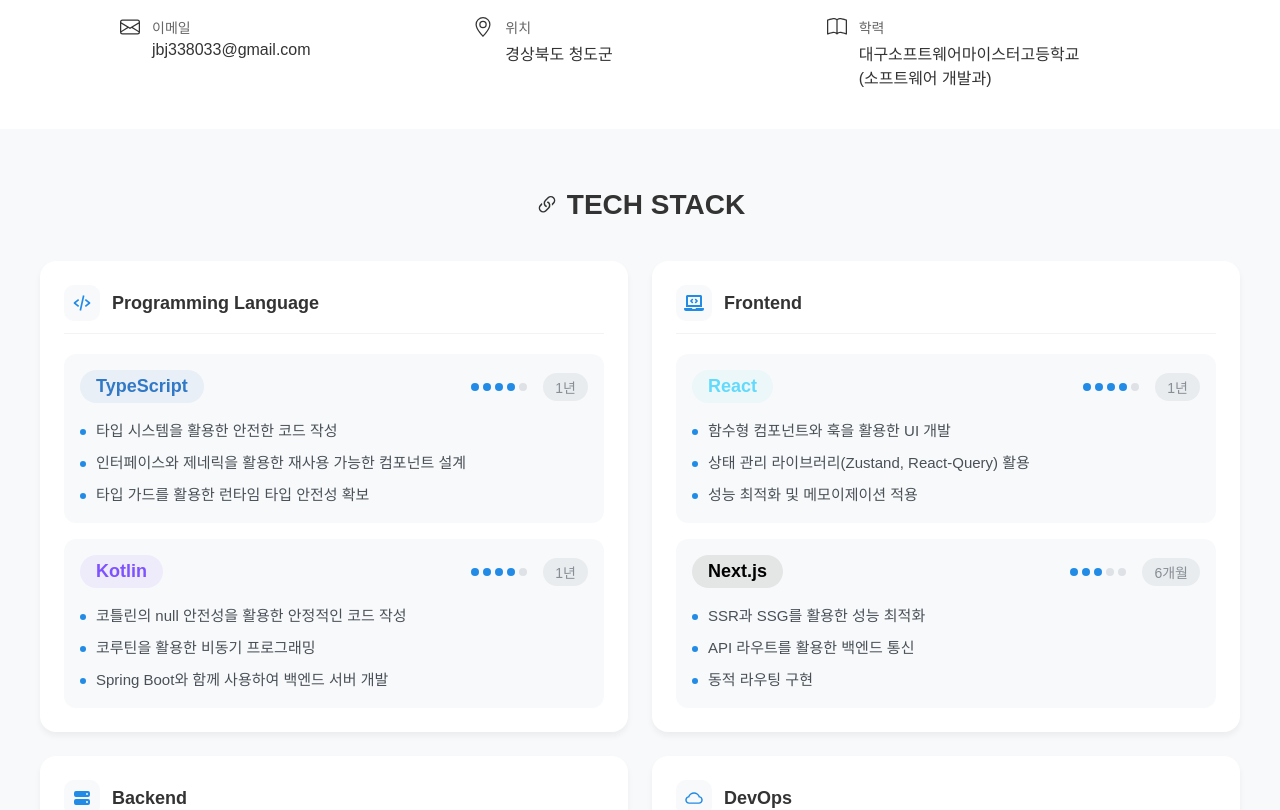
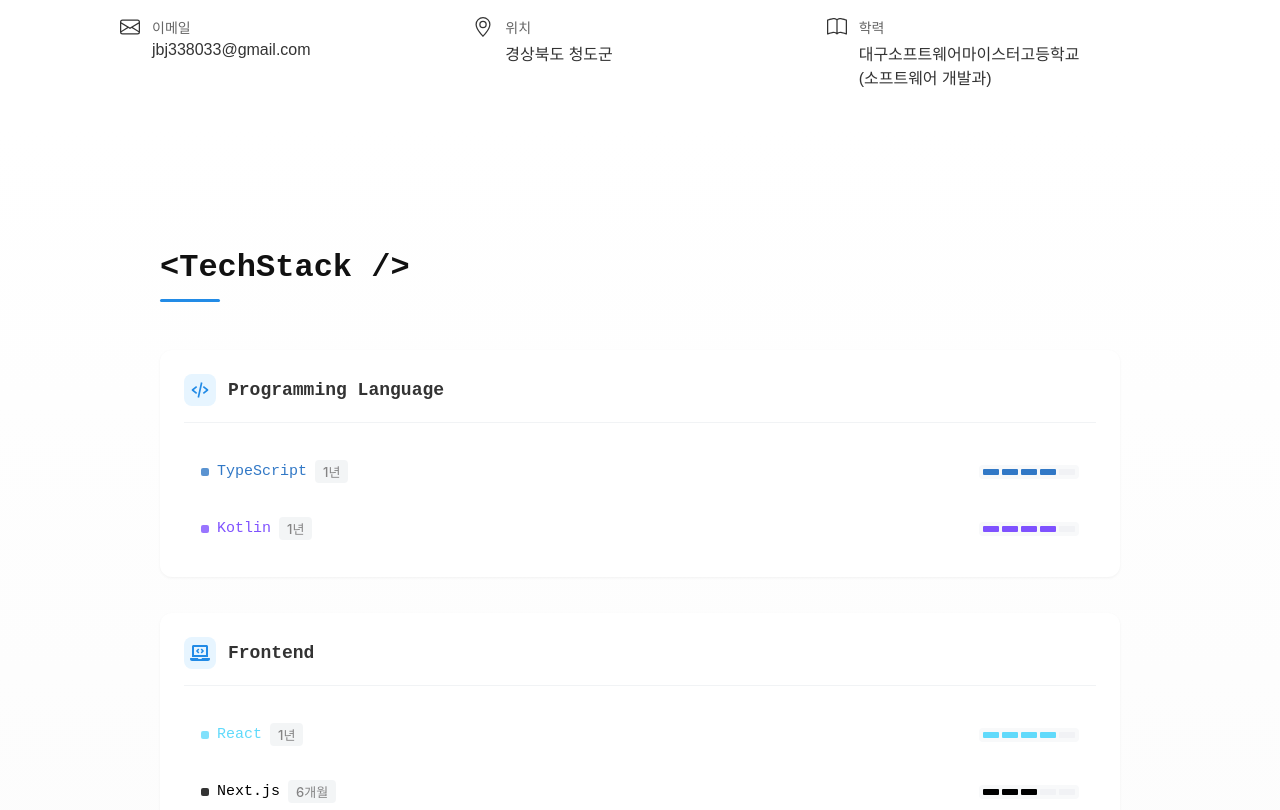
Before and after one commit to jbj338033/portfolio, a React (Vite) app: page / in a window 1280 px wide. Shown: the part 980-1790 px from the top of the page. Built offline with nearby package versions, Linux system fonts and the light colour scheme; a web font is replaced by a local one.

Commit message:
feat: renewal tech stack design

```diff
--- a/src/components/home/TechStack/index.tsx
+++ b/src/components/home/TechStack/index.tsx
@@ -1,9 +1,9 @@
 import * as S from "./style";
-import { BsLink45Deg } from "react-icons/bs";
 import { BiCodeAlt } from "react-icons/bi";
 import { FaLaptopCode } from "react-icons/fa";
 import { HiServer } from "react-icons/hi";
 import { AiOutlineCloud } from "react-icons/ai";
+import { useState } from "react";
 
 interface TechItem {
   name: string;
@@ -130,12 +130,16 @@
 };
 
 const TechStack = () => {
+  const [selectedTech, setSelectedTech] = useState<string | null>(null);
+
+  const handleTechClick = (techName: string) => {
+    setSelectedTech(selectedTech === techName ? null : techName);
+  };
+
   return (
     <S.Container id="tech-stack">
-      <S.TitleWrapper>
-        <BsLink45Deg />
-        <S.Title>TECH STACK</S.Title>
-      </S.TitleWrapper>
+      <S.Inner>
+        <S.Title>&lt;TechStack /&gt;</S.Title>
 
         <S.Content>
           {Object.entries(TECH_STACK).map(([category, { icon, items }]) => (
@@ -147,30 +151,49 @@
 
               <S.TechList>
                 {items.map((tech) => (
-                <S.TechItem key={tech.name}>
-                  <S.TechHeader>
-                    <S.TechName color={tech.color}>{tech.name}</S.TechName>
-                    <S.TechInfo>
-                      <S.TechLevel>
+                  <S.TechItem
+                    key={tech.name}
+                    isSelected={selectedTech === tech.name}
+                  >
+                    <S.TechMain onClick={() => handleTechClick(tech.name)}>
+                      <S.TechLeft>
+                        <S.TechLabel color={tech.color}>
+                          {tech.name}
+                          <S.TechExp>{tech.experience}</S.TechExp>
+                        </S.TechLabel>
+                      </S.TechLeft>
+
+                      <S.TechRight>
+                        <S.LevelBar>
                           {[...Array(5)].map((_, i) => (
-                          <S.LevelDot key={i} $active={i < tech.level} />
+                            <S.LevelSegment
+                              key={i}
+                              isActive={i < tech.level}
+                              color={tech.color}
+                            />
                           ))}
-                      </S.TechLevel>
-                      <S.TechExperience>{tech.experience}</S.TechExperience>
-                    </S.TechInfo>
-                  </S.TechHeader>
+                        </S.LevelBar>
+                      </S.TechRight>
+                    </S.TechMain>
 
-                  <S.DescriptionList>
-                    {tech.description.map((desc, index) => (
-                      <S.DescriptionItem key={index}>{desc}</S.DescriptionItem>
+                    <S.TechDetails
+                      isVisible={selectedTech === tech.name}
+                      color={tech.color}
+                    >
+                      {tech.description.map((desc, idx) => (
+                        <S.DetailItem key={idx}>
+                          <S.DetailBullet color={tech.color} />
+                          {desc}
+                        </S.DetailItem>
                       ))}
-                  </S.DescriptionList>
+                    </S.TechDetails>
                   </S.TechItem>
                 ))}
               </S.TechList>
             </S.Category>
           ))}
         </S.Content>
+      </S.Inner>
     </S.Container>
   );
 };
--- a/src/components/home/TechStack/style.ts
+++ b/src/components/home/TechStack/style.ts
@@ -1,56 +1,63 @@
+// style.ts
 import styled from "@emotion/styled";
 
 export const Container = styled.section`
   width: 100%;
-  padding: 60px 20px;
-  background-color: #f8f9fa;
+  padding: 120px 0;
+  background: linear-gradient(to bottom, #ffffff, #fafafa);
+  border-bottom: 1px solid #eee;
 `;
 
-export const TitleWrapper = styled.div`
-  display: flex;
-  align-items: center;
-  justify-content: center;
-  gap: 8px;
-  margin-bottom: 40px;
+export const Inner = styled.div`
+  max-width: 1000px;
+  margin: 0 auto;
+  padding: 0 20px;
+`;
 
-  svg {
-    font-size: 24px;
-    color: #333;
+export const Title = styled.h2`
+  font-size: 32px;
+  font-weight: 800;
+  color: #111;
+  margin: 0 0 64px 0;
+  font-family: "Fira Code", monospace;
+  position: relative;
+
+  &:after {
+    content: "";
+    position: absolute;
+    bottom: -16px;
+    left: 0;
+    width: 60px;
+    height: 3px;
+    background: #228be6;
+    border-radius: 2px;
+  }
+
+  @media (max-width: 768px) {
+    font-size: 28px;
+    margin-bottom: 48px;
   }
 `;
 
-export const Title = styled.h2`
-  font-size: 28px;
-  font-weight: 700;
-  color: #333;
-`;
-
 export const Content = styled.div`
-  max-width: 1200px;
-  margin: 0 auto;
-  display: grid;
-  grid-template-columns: 1fr;
-  gap: 24px;
-
-  @media (min-width: 768px) {
-    grid-template-columns: repeat(2, 1fr);
-  }
+  display: flex;
+  flex-direction: column;
+  gap: 36px;
 `;
 
 export const Category = styled.div`
-  background: white;
-  border-radius: 16px;
+  border-radius: 12px;
+  background: #fff;
+  box-shadow: 0 1px 3px rgba(0, 0, 0, 0.05);
   padding: 24px;
-  box-shadow: 0 4px 6px rgba(0, 0, 0, 0.05);
-  height: fit-content;
 `;
 
 export const CategoryHeader = styled.div`
   display: flex;
   align-items: center;
   gap: 12px;
-  margin-bottom: 20px;
-  padding-bottom: 12px;
+  margin-bottom: 24px;
+  padding-bottom: 16px;
   border-bottom: 1px solid #f1f3f5;
 `;
 
@@ -58,112 +65,137 @@
   display: flex;
   align-items: center;
   justify-content: center;
-  width: 36px;
-  height: 36px;
-  border-radius: 10px;
-  background: #f8f9fa;
+  width: 32px;
+  height: 32px;
+  font-size: 20px;
   color: #228be6;
-  font-size: 20px;
+  background: #e7f5ff;
+  border-radius: 8px;
 `;
 
 export const CategoryTitle = styled.h3`
   font-size: 18px;
   font-weight: 600;
   color: #333;
+  margin: 0;
+  font-family: "Fira Code", monospace;
 `;
 
 export const TechList = styled.div`
   display: flex;
   flex-direction: column;
-  gap: 16px;
+  gap: 8px;
 `;
 
-export const TechItem = styled.div`
-  padding: 16px;
-  border-radius: 12px;
-  background: #f8f9fa;
-  transition: transform 0.2s ease;
+export const TechItem = styled.div<{ isSelected: boolean }>`
+  border-radius: 8px;
+  transition: all 0.2s ease;
+  background: ${(props) => (props.isSelected ? "#f8f9fa" : "transparent")};
+  border: 1px solid ${(props) => (props.isSelected ? "#e9ecef" : "transparent")};
+`;
+
+export const TechMain = styled.div`
+  display: flex;
+  align-items: center;
+  justify-content: space-between;
+  padding: 12px 16px;
+  cursor: pointer;
+  border-radius: 8px;
+  transition: all 0.2s ease;
 
   &:hover {
-    transform: translateY(-2px);
+    background: #f8f9fa;
   }
 `;
 
-export const TechHeader = styled.div`
+export const TechLeft = styled.div`
   display: flex;
-  justify-content: space-between;
   align-items: center;
-  margin-bottom: 16px;
-  gap: 16px;
+  gap: 12px;
+`;
 
-  @media (max-width: 768px) {
-    flex-direction: column;
-    align-items: flex-start;
-    gap: 12px;
+export const TechRight = styled.div`
+  display: flex;
+  align-items: center;
+`;
+
+export const TechLabel = styled.div<{ color: string }>`
+  display: flex;
+  align-items: center;
+  gap: 8px;
+  font-family: "Fira Code", monospace;
+  font-size: 15px;
+  color: ${(props) => props.color};
+  font-weight: 500;
+
+  &:before {
+    content: "";
+    display: inline-block;
+    width: 8px;
+    height: 8px;
+    border-radius: 2px;
+    background: ${(props) => props.color};
+    opacity: 0.8;
   }
 `;
 
-export const TechName = styled.h4<{ color: string }>`
-  font-size: 18px;
-  font-weight: 600;
-  color: ${({ color }) => color};
-  padding: 6px 16px;
-  background-color: ${({ color }) => `${color}15`};
-  border-radius: 20px;
+export const TechExp = styled.span`
+  font-size: 13px;
+  color: #666;
+  opacity: 0.8;
+  font-family: "Inter", sans-serif;
+  background: #f1f3f5;
+  padding: 2px 8px;
+  border-radius: 4px;
 `;
 
-export const TechInfo = styled.div`
+export const LevelBar = styled.div`
   display: flex;
-  align-items: center;
-  gap: 16px;
+  gap: 3px;
+  padding: 4px;
+  background: #f8f9fa;
+  border-radius: 4px;
 `;
 
-export const TechLevel = styled.div`
-  display: flex;
-  gap: 4px;
+export const LevelSegment = styled.div<{ isActive: boolean; color: string }>`
+  width: 16px;
+  height: 6px;
+  border-radius: 1px;
+  background: ${(props) => (props.isActive ? props.color : "#e9ecef")};
+  opacity: ${(props) => (props.isActive ? 1 : 0.5)};
+  transition: all 0.2s ease;
 `;
 
-export const LevelDot = styled.div<{ $active: boolean }>`
-  width: 8px;
-  height: 8px;
-  border-radius: 50%;
-  background-color: ${({ $active }) => ($active ? "#228be6" : "#dee2e6")};
+export const TechDetails = styled.div<{ isVisible: boolean; color: string }>`
+  max-height: ${(props) => (props.isVisible ? "500px" : "0")};
+  opacity: ${(props) => (props.isVisible ? 1 : 0)};
+  overflow: hidden;
+  transition: all 0.3s ease;
+  padding: ${(props) => (props.isVisible ? "0 16px 16px 16px" : "0 16px")};
+  margin-top: ${(props) => (props.isVisible ? "8px" : "0")};
+  border-top: ${(props) => (props.isVisible ? "1px solid #f1f3f5" : "none")};
 `;
 
-export const TechExperience = styled.span`
+export const DetailItem = styled.div`
+  display: flex;
+  align-items: baseline;
+  gap: 8px;
   font-size: 14px;
-  color: #868e96;
-  padding: 4px 12px;
-  background-color: #e9ecef;
-  border-radius: 20px;
+  color: #495057;
+  line-height: 1.6;
+  margin: 12px 0;
+  padding-left: 8px;
+
+  &:first-of-type {
+    margin-top: 16px;
+  }
 `;
 
-export const DescriptionList = styled.ul`
-  list-style-type: none;
-  padding: 0;
-  margin: 0;
+export const DetailBullet = styled.div<{ color: string }>`
+  width: 4px;
+  height: 4px;
+  border-radius: 50%;
+  background: ${(props) => props.color};
+  margin-top: 8px;
+  flex-shrink: 0;
 `;
-
-export const DescriptionItem = styled.li`
-  position: relative;
-  padding-left: 16px;
-  margin-bottom: 8px;
-  color: #495057;
-  font-size: 15px;
-  line-height: 1.6;
-
-  &:before {
-    content: "";
-    position: absolute;
-    left: 0;
-    top: 10px;
-    width: 6px;
-    height: 6px;
-    border-radius: 50%;
-    background-color: #228be6;
-  }
-
-  &:last-child {
-    margin-bottom: 0;
-  }
-`;
```
Lines whose indentation alone changed are shown as unchanged.
